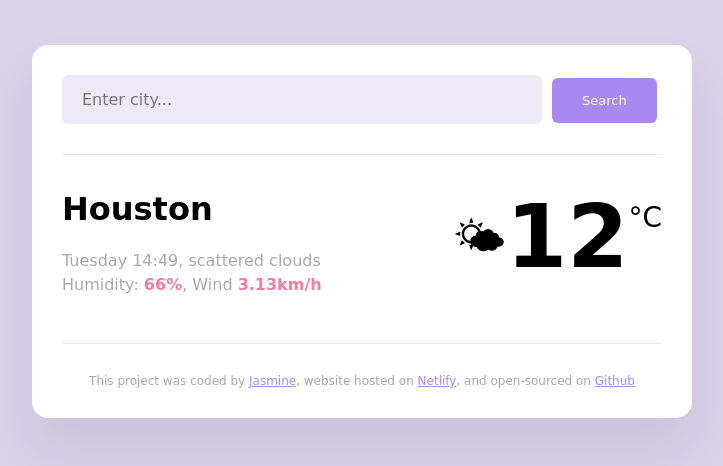
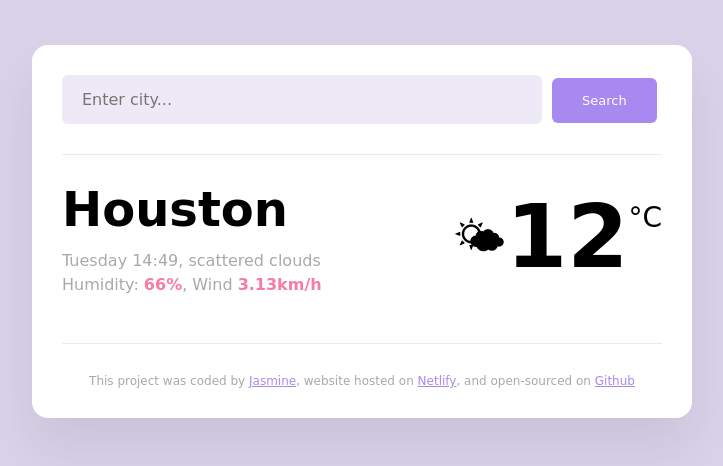
Before and after one commit to jassjazzjazzy/My-Weather-App, a plain HTML site: page index.html in a window 1280 px wide. Shown: the whole page, without its empty margins (278-1001 px from the left). Drawn offline with Linux system fonts and the light colour scheme; a web font is replaced by a local one.

Commit message:
updated css city

```diff
--- a/src/index.css
+++ b/src/index.css
@@ -54,7 +54,7 @@ main{
 }
 .weather-app-city{
   margin: 0;
-   font: size 38px;
+   font-size:  48px;
    line-height: 48px;
 }
 .weather-app-details {
```
